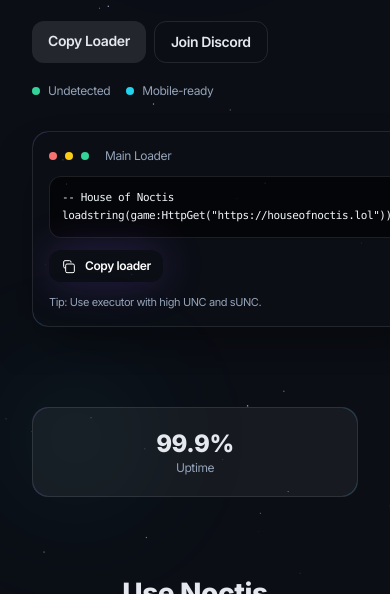
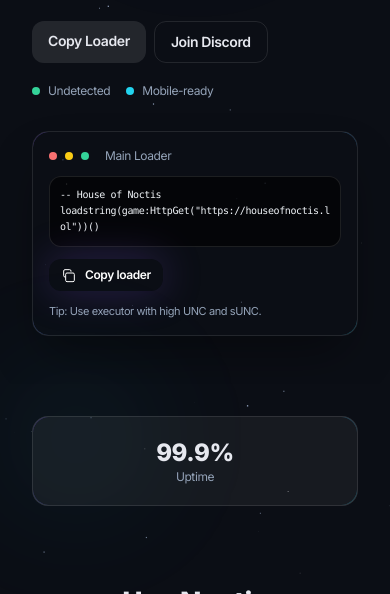
Before and after one commit to hailazra/web, a plain HTML site: page index.html in a window 390 px wide. Shown: the part 250-844 px from the top of the page. Drawn offline with nearby package versions, Linux system fonts and the light colour scheme.

Commit message:
Refactor CSS for pre elements and loader layout
Updated styles for pre elements and loader section.

```diff
--- a/index.html
+++ b/index.html
@@ -46,7 +46,7 @@
       --ring: 43, 51, 71;
     }
     * { box-sizing: border-box; }
-    html, body { height: 100%; margin: 0; padding: 0; overflow-x: hidden; }
+    html, body { height: 100%; margin: 0; padding: 0; overflow-x: hidden; width: 100%; }
     body { background: #0b0e15; color: #e6e8ef; }
 
     canvas#starfield { position: fixed; inset: 0; z-index: -2; display: block; }
@@ -59,16 +59,34 @@
     .gborder::before { content: ""; position: absolute; inset: -2px; border-radius: 18px; z-index: 0; background: linear-gradient(135deg, rgba(var(--accent), .35), rgba(var(--accent-2), .35)); mask: linear-gradient(#000, #000) content-box, linear-gradient(#000, #000); -webkit-mask: linear-gradient(#000, #000) content-box, linear-gradient(#000, #000); -webkit-mask-composite: xor; mask-composite: exclude; padding: 2px; }
     .gborder > * { position: relative; z-index: 1; }
 
-    pre { overflow-x: auto; max-width: 100%; }
-    pre code { display: block; white-space: pre; word-wrap: normal; }
+    pre {
+      overflow-x: auto;
+      max-width: 100%;
+      word-wrap: break-word;
+      white-space: pre-wrap;
+    }
+    pre code {
+      display: block;
+      word-break: break-all;
+      white-space: pre-wrap;
+      overflow-wrap: break-word;
+    }
 
     @media (max-width: 640px) {
       .veil { width: 80vw !important; height: 80vw !important; }
       h1 { font-size: 2rem !important; line-height: 1.2 !important; }
       h2 { font-size: 1.75rem !important; }
       h3 { font-size: 1.25rem !important; }
-      pre { font-size: 11px !important; padding: 12px !important; }
+      pre {
+        font-size: 10px !important;
+        padding: 10px !important;
+        max-width: calc(100vw - 80px) !important;
+      }
+      pre code {
+        font-size: 10px !important;
+      }
       section { padding-left: 16px !important; padding-right: 16px !important; }
+      .loader-container { max-width: 100% !important; }
     }
 
     @media (prefers-reduced-motion: reduce) { .reveal { transition: none; } }
@@ -142,17 +160,17 @@
             <div class="flex items-center gap-2"><span class="inline-block h-2 w-2 rounded-full bg-cyan-400"></span> Mobile-ready</div>
           </div>
         </div>
-        <div class="reveal">
-          <div class="relative mx-auto max-w-lg">
+        <div class="reveal loader-container w-full">
+          <div class="relative mx-auto max-w-lg w-full">
             <div class="absolute -inset-6 rounded-3xl bg-gradient-to-br from-noctis.accent/25 to-noctis.accent2/25 blur-2xl"></div>
-            <div class="relative rounded-2xl sm:rounded-3xl border border-white/10 bg-noctis.surface p-4 sm:p-6 shadow-2xl shadow-black/40 gborder">
+            <div class="relative rounded-2xl sm:rounded-3xl border border-white/10 bg-noctis.surface p-4 sm:p-6 shadow-2xl shadow-black/40 gborder w-full">
               <div class="mb-3 sm:mb-4 flex items-center gap-2 text-xs text-slate-400">
                 <span class="inline-flex h-2 w-2 rounded-full bg-red-400"></span>
                 <span class="inline-flex h-2 w-2 rounded-full bg-yellow-400"></span>
                 <span class="inline-flex h-2 w-2 rounded-full bg-emerald-400"></span>
                 <span class="ml-2">Main Loader</span>
               </div>
-              <pre id="loaderBlock" class="overflow-x-auto rounded-xl border border-white/10 bg-black/60 p-3 sm:p-4 text-[11px] sm:text-[12.5px] leading-relaxed text-slate-100"><code>-- House of Noctis
+              <pre id="loaderBlock" class="overflow-x-auto rounded-xl border border-white/10 bg-black/60 p-3 sm:p-4 text-[10px] sm:text-[12.5px] leading-relaxed text-slate-100 w-full"><code>-- House of Noctis
 loadstring(game:HttpGet("https://houseofnoctis.lol"))()</code></pre>
               <div class="mt-3 sm:mt-4 flex gap-2">
                 <button id="copyLoader" class="inline-flex items-center gap-2 rounded-xl bg-gradient-to-r from-noctis.accent to-noctis.accent2 px-3 sm:px-4 py-2 text-xs sm:text-sm font-semibold text-white shadow-glow hover:opacity-95">
@@ -252,12 +270,12 @@ loadstring(game:HttpGet("https://houseofnoctis.lol"))()</code></pre>
 
   <section id="loader" class="reveal py-12 sm:py-16">
     <div class="mx-auto max-w-7xl px-4 sm:px-6 lg:px-8">
-      <div class="rounded-2xl sm:rounded-3xl border border-white/10 bg-white/5 p-5 sm:p-8 gborder">
+      <div class="rounded-2xl sm:rounded-3xl border border-white/10 bg-white/5 p-5 sm:p-8 gborder w-full">
         <div class="grid gap-6 sm:gap-8 lg:grid-cols-2">
-          <div>
+          <div class="w-full overflow-hidden">
             <h3 class="text-xl sm:text-2xl font-bold">Get the Loader</h3>
             <p class="mt-2 text-sm sm:text-base text-slate-400">Copy loader below.</p>
-            <pre class="mt-4 overflow-x-auto rounded-xl border border-white/10 bg-black/60 p-3 sm:p-4 text-[11px] sm:text-[12.5px] leading-relaxed text-slate-100"><code>loadstring(game:HttpGet("https://houseofnoctis.lol"))()</code></pre>
+            <pre class="mt-4 overflow-x-auto rounded-xl border border-white/10 bg-black/60 p-3 sm:p-4 text-[10px] sm:text-[12.5px] leading-relaxed text-slate-100 w-full"><code>loadstring(game:HttpGet("https://houseofnoctis.lol"))()</code></pre>
             <div class="mt-3 sm:mt-4 flex flex-wrap gap-2">
               <button class="copyAny rounded-xl bg-gradient-to-r from-noctis.accent to-noctis.accent2 px-3 sm:px-4 py-2 text-xs sm:text-sm font-semibold text-white shadow-glow">Copy</button>
             </div>
```
